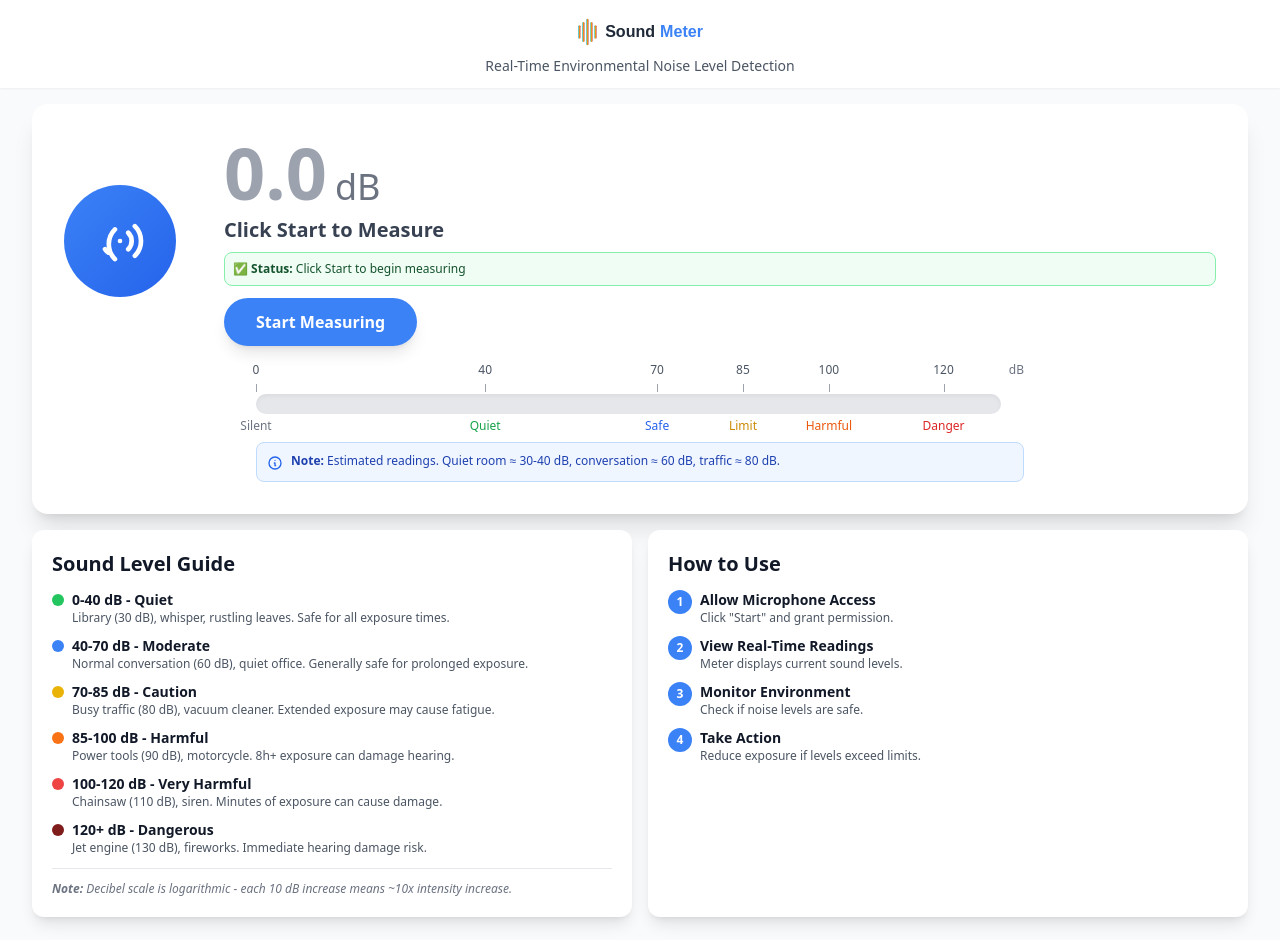
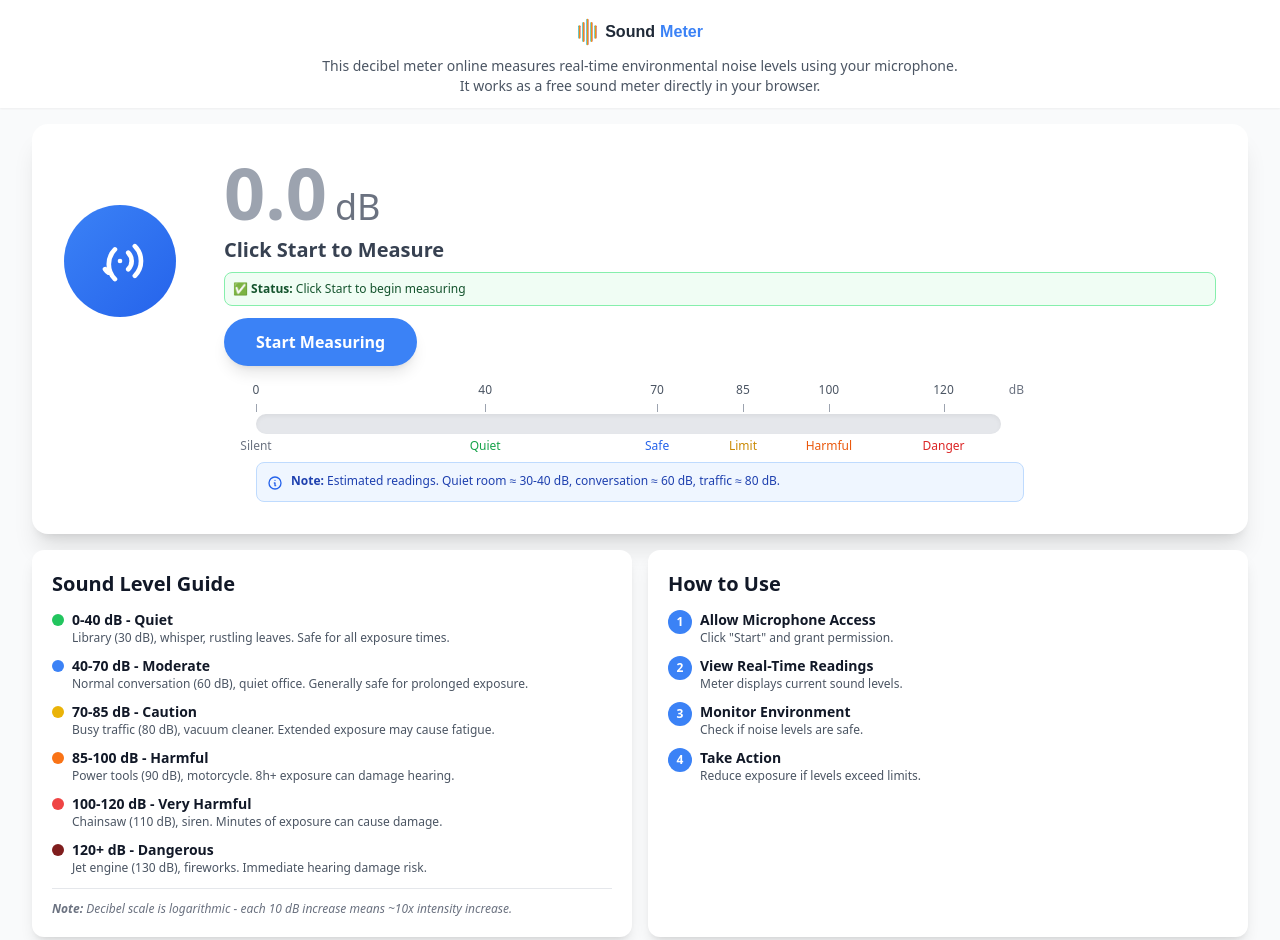
Before and after one commit to leihcsky/soundmeter, a plain HTML site: page index.html in a window 1280 px wide. Shown: the top 940 px of the page. Drawn offline with nearby package versions, Linux system fonts and the light colour scheme.

Commit message:
强化词语意图

```diff
--- a/index.html
+++ b/index.html
@@ -237,11 +237,12 @@
     <header class="bg-white shadow-sm">
         <div class="max-w-7xl mx-auto px-4 sm:px-6 lg:px-8 py-3">
             <div class="text-center">
-                <h1 class="sr-only">Sound Meter - Real-Time Environmental Noise Level Detection</h1>
+                <h1 class="sr-only">Decibel Meter Online (Sound Meter) - Real-Time Environmental Noise Level Detection</h1>
                 <div class="flex items-center justify-center gap-3 mb-1">
                     <img src="logo.svg" alt="Sound Meter - Online Decibel Meter" class="h-10">
                 </div>
-                <p class="text-sm text-gray-600">Real-Time Environmental Noise Level Detection</p>
+                <p class="text-sm text-gray-600">This decibel meter online measures real-time environmental noise levels using your microphone.</p>
+                <p class="text-sm text-gray-600">It works as a free sound meter directly in your browser.</p>
             </div>
         </div>
     </header>
```
